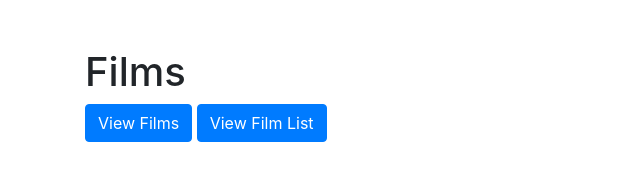
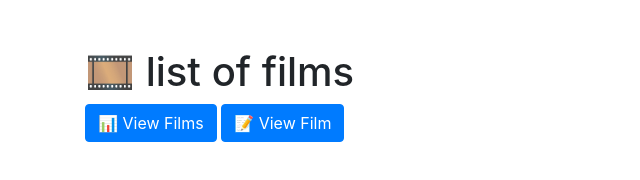
Before and after one commit to dupontdenis/FilmStaticBD-CreateElement, a plain HTML site: page index.html in a window 1280 px wide. Shown: the whole page, without its empty margins (0-640 px from the left). Drawn offline with nearby package versions, Linux system fonts and the light colour scheme.

Commit message:
add imoji

```diff
--- a/index.html
+++ b/index.html
@@ -1,5 +1,6 @@
 <!DOCTYPE html>
 <html lang="en">
+
 <head>
     <meta charset="UTF-8">
     <meta name="viewport" content="width=device-width, initial-scale=1.0">
@@ -7,11 +8,13 @@
     <!-- Bootstrap CSS -->
     <link href="https://stackpath.bootstrapcdn.com/bootstrap/4.5.2/css/bootstrap.min.css" rel="stylesheet">
 </head>
+
 <body>
     <div class="container mt-5">
-        <h1>Films</h1>
-        <a href="filmListArray.html" class="btn btn-primary">View Films</a>
-        <a href="filmListUl.html" class="btn btn-primary">View Film List</a>
+        <h1>🎞️ list of films</h1>
+        <a href="filmListArray.html" class="btn btn-primary">📊 View Films</a>
+        <a href="filmListUl.html" class="btn btn-primary">📝 View Film</a>
     </div>
-  </body>
+</body>
+
 </html>
```
